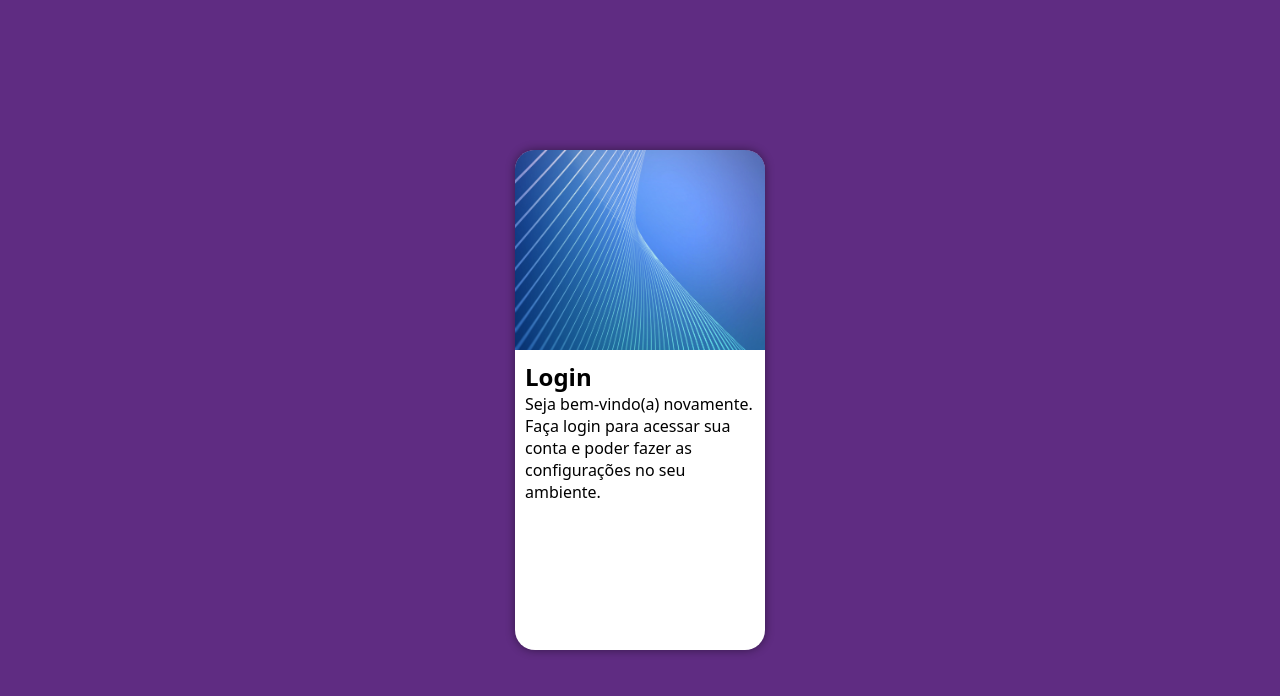
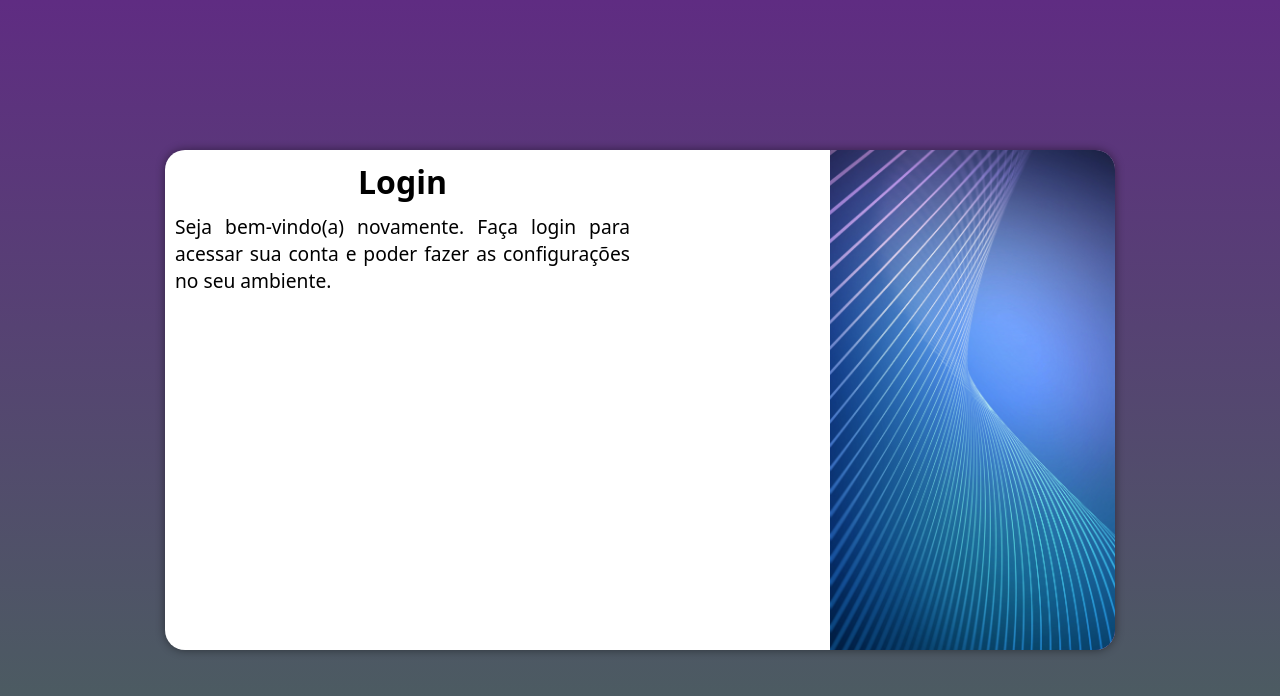
Before and after one commit to valeriabeltrame/projeto-login, a plain HTML site: page index.html in a window 1280 px wide. Drawn offline with Linux system fonts and the light colour scheme.

Commit message:
continuação

```diff
--- /dev/null
+++ b/estilos/media-query.css
@@ -0,0 +1,54 @@
+@charset "UTF-8";
+
+@media screen and (min-width: 768px) and (min-width:992px) {
+
+    body {
+        background-image:linear-gradient(to top, #49625d,  #5f2c82) ;
+    }
+    section#login {
+        width: 90vw;
+    }
+
+    section#login > div#imagem {
+        float: left;
+        width: 30%;
+        height: 100%;
+
+    }
+
+    section#login > div#formulario {
+        float: right;
+        width: 70%;
+    }
+}
+
+@media screen and (min-width: 992px) {
+
+    body {
+        background-image:linear-gradient(to top, #49625d,  #5f2c82) ;
+    }
+
+    section#login {
+        width: 950px;
+    }
+
+    section#login > div#imagem {
+        float: right;
+        width: 30%;
+        height: 100%;
+    }
+
+    section#login > div#formulario {
+        float: left;
+        width: 50%;
+    }
+
+    div#formulario > h1 {
+        font-size: 2em;
+    }
+
+    div#formulario > p {
+        font-size: 1.2em;
+
+    }
+}
--- a/estilos/style.css
+++ b/estilos/style.css
@@ -36,6 +36,9 @@ section#login {
     height: 500px;
     border-radius: 20px;
     box-shadow: 0px 0px 10px rgba(0, 0, 0, 0.448);
+
+    transition: width .3, height 1s;
+    transition-timing-function: ease ;
 }
 
 section#login > div#imagem {
@@ -50,3 +53,13 @@ section#login > div#formulario {
     display: block;
     padding: 10px;
 }
+
+div#formulario > h1 {
+    text-align: center;
+    margin-bottom: 10px;
+}
+
+div#formulario > p {
+    font-size: 0.8em;
+    text-align: justify;
+}
--- a/index.html
+++ b/index.html
@@ -6,6 +6,7 @@
     <title>Login</title>
 
     <link rel="stylesheet" href="estilos/style.css">
+    <link rel="stylesheet" href="estilos/media-query.css">
 
 </head>
 <body>
@@ -18,7 +19,13 @@
                 <h1>Login</h1>
                 <p>Seja bem-vindo(a) novamente. Faça login para acessar sua conta e poder fazer as configurações no seu ambiente.
                 </p>
-                <form action="login.php" method="post"></form>
+                <form action="login.php" method="post">
+
+                 <div>
+
+                 </div>
+
+                </form>
 
             </div>
         </section>
```
